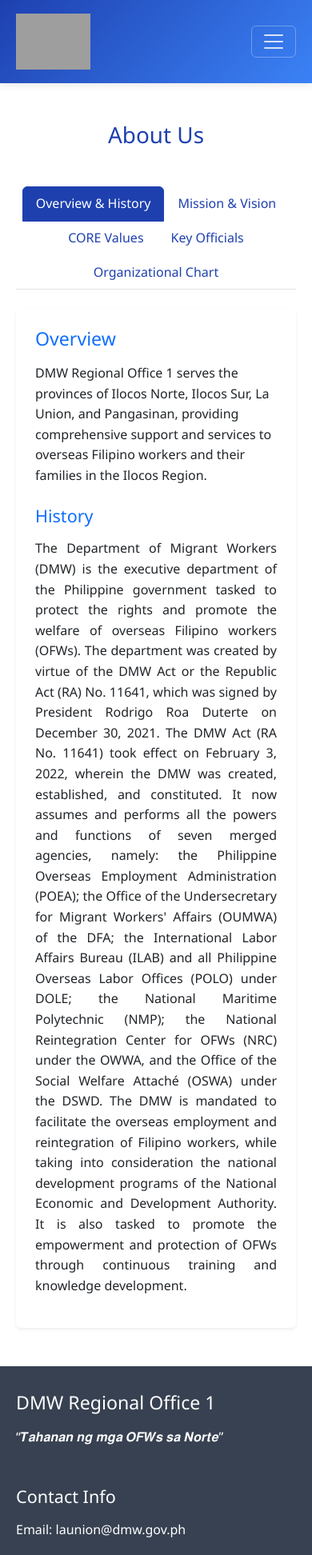
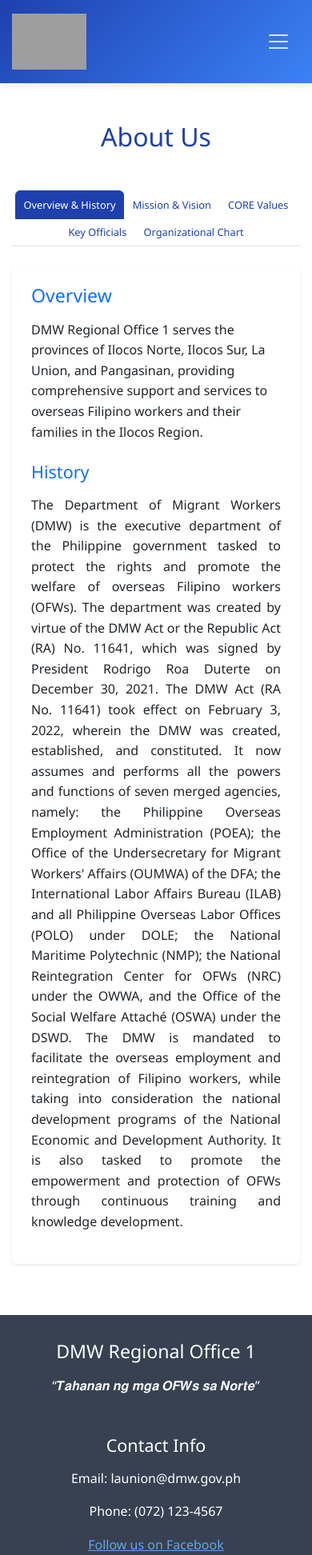
Before and after one commit to ryanpaul46/DMW-RO1-Website, a React (Vite) app in the folder frontend/: page /about in a window 390 px wide. Shown: the top 1944 px of the page at 80% size. Built offline with nearby package versions, Linux system fonts and the light colour scheme; grey boxes are pictures that could not be loaded.

Commit message:
Updated carousel image styling for better display on mobile devices.

```diff
--- a/frontend/index.html
+++ b/frontend/index.html
@@ -3,7 +3,8 @@
   <head>
     <meta charset="UTF-8" />
     <link rel="icon" type="image/svg+xml" href="/vite.svg" />
-    <meta name="viewport" content="width=device-width, initial-scale=1.0" />
+    <meta name="viewport" content="width=device-width, initial-scale=1.0, maximum-scale=1.0, user-scalable=no" />
+    <meta name="theme-color" content="#1e40af" />
     <title>DMW Regional Office 1</title>
   </head>
   <body>
--- a/frontend/src/components/Header.jsx
+++ b/frontend/src/components/Header.jsx
@@ -15,9 +15,9 @@
             <small className="text-light opacity-75"><em>"Tahanan ng OFW sa Norte"</em></small>
           </div>
         </Navbar.Brand>
-        <Navbar.Toggle aria-controls="basic-navbar-nav" />
+        <Navbar.Toggle aria-controls="basic-navbar-nav" className="border-0" />
         <Navbar.Collapse id="basic-navbar-nav">
-          <Nav className="ms-auto">
+          <Nav className="ms-auto text-center">
             <Nav.Link as={Link} to="/" className="nav-item-custom">Home</Nav.Link>
             <Nav.Link as={Link} to="/about" className="nav-item-custom">About</Nav.Link>
             <Nav.Link as={Link} to="/services" className="nav-item-custom">Services</Nav.Link>
--- a/frontend/src/index.css
+++ b/frontend/src/index.css
@@ -65,14 +65,16 @@
 .hero {
   position: relative;
 }
+.carousel-item {
+  height: 400px;
+  overflow: hidden;
+}
 
 .carousel-img {
-  height: 400px;
   width: 100%;
-  max-width: 800px;
-  object-fit: contain;
+  max-height: 80vh;
+  object-fit: cover;
   filter: brightness(0.7);
-  margin: 0 auto;
 }
 
 .carousel-caption {
@@ -318,21 +320,94 @@
   opacity: 0.8;
 }
 
-/* Responsive */
+/* Mobile Responsive */
 @media (max-width: 768px) {
+  .container {
+    padding: 0 15px;
+  }
+
   .logo-text {
     display: none;
   }
 
   .nav-item-custom {
     margin: 0.2rem 0;
+    text-align: center;
   }
 
-  .hero h1 {
-    font-size: 2rem;
+  .carousel-caption h1 {
+    font-size: 1.8rem;
+  }
+
+  .carousel-caption p {
+    font-size: 1rem;
+  }
+
+  .carousel-img {
+    height: 250px;
+  }
+
+  .announcements-grid, .services-grid {
+    grid-template-columns: 1fr;
+    gap: 1rem;
   }
 
   .contact-content {
     grid-template-columns: 1fr;
+    gap: 2rem;
+  }
+
+  .about h1 {
+    font-size: 2rem;
+  }
+
+  .nav-tabs {
+    flex-wrap: wrap;
+  }
+
+  .about-nav-link {
+    font-size: 0.9rem;
+    padding: 0.5rem 0.75rem !important;
+  }
+
+  .card {
+    margin-bottom: 1rem;
+  }
+
+  .footer-content {
+    grid-template-columns: 1fr;
+    text-align: center;
   }
 }
+
+@media (max-width: 480px) {
+  .carousel-caption {
+    padding: 1rem;
+  }
+
+  .carousel-caption h1 {
+    font-size: 1.5rem;
+  }
+
+  .carousel-caption p {
+    font-size: 0.9rem;
+  }
+
+  .carousel-img {
+    height: 200px;
+  }
+
+  .announcement-card, .service-card {
+    padding: 1rem;
+  }
+
+  .contact-form input,
+  .contact-form textarea {
+    font-size: 16px; /* Prevents zoom on iOS */
+  }
+
+  .about-nav-link {
+    font-size: 0.8rem;
+    padding: 0.4rem 0.6rem !important;
+  }
+}
--- a/frontend/src/pages/Home.jsx
+++ b/frontend/src/pages/Home.jsx
@@ -73,6 +73,22 @@
               </div>
             ))}
           </div>
+
+          <div className="facebook-feed mt-5">
+            <h3 className="text-center mb-4">Follow Our Facebook Page</h3>
+            <div className="text-center">
+              <iframe
+                src="https://www.facebook.com/plugins/page.php?href=https%3A%2F%2Fwww.facebook.com%2Fprofile.php%3Fid%3D61577058832824&tabs=timeline&width=500&height=500&small_header=false&adapt_container_width=true&hide_cover=false&show_facepile=true&appId"
+                width="500"
+                height="500"
+                style={{border: 'none', overflow: 'hidden', maxWidth: '100%'}}
+                scrolling="no"
+                frameBorder="0"
+                allowFullScreen={true}
+                allow="autoplay; clipboard-write; encrypted-media; picture-in-picture; web-share"
+              ></iframe>
+            </div>
+          </div>
         </div>
       </section>
     </div>
```
